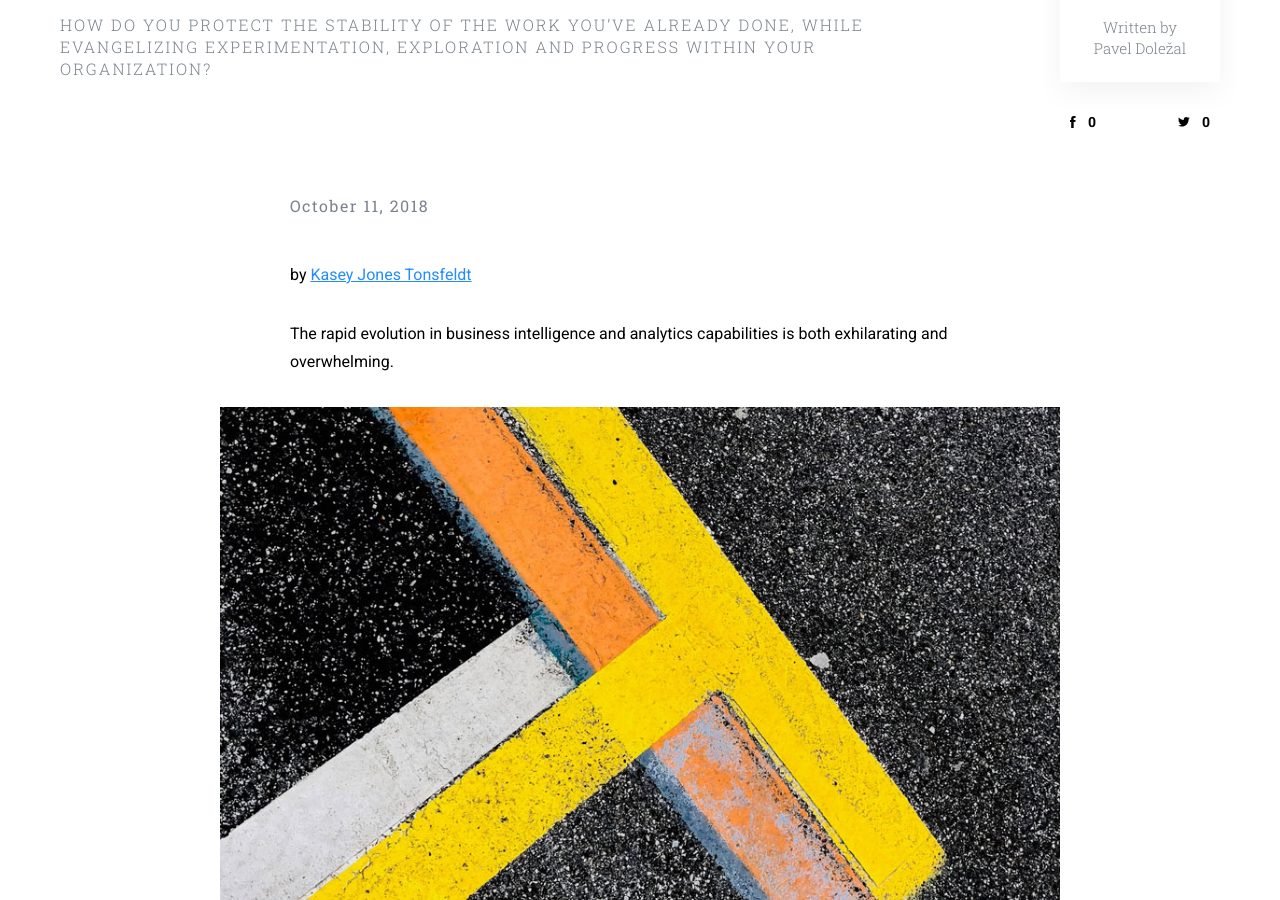
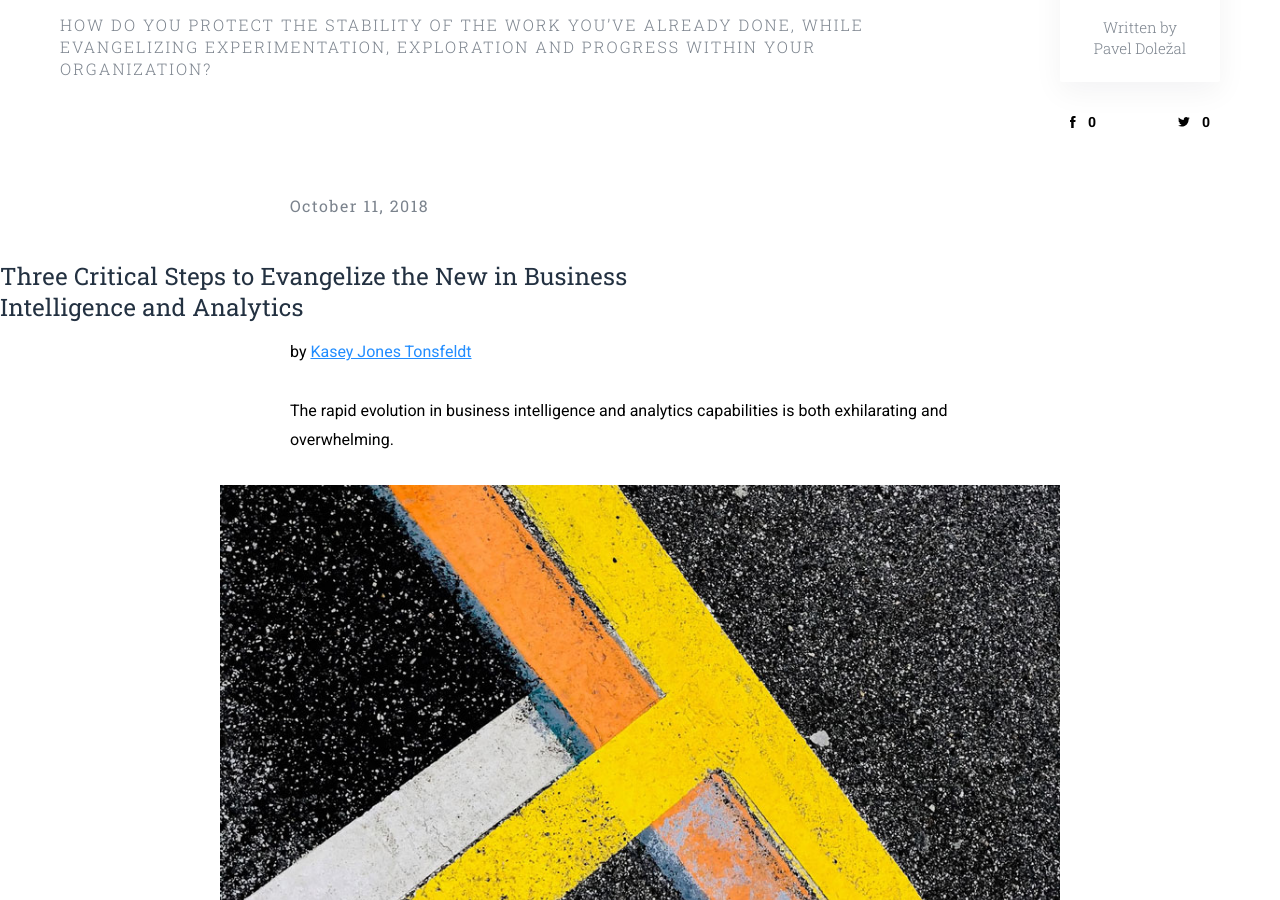
Before and after one commit to keboola/blog, a Jekyll site: the page built from _posts/2018-10-11-three-critical.md, in a window 1280 px wide and 900 px high, scrolled down 341 px. Built offline with Jekyll 4.4.1, drawn with Linux system fonts in a browser that asks for light colours; nearby versions of some CDN libraries.

Commit message:
Update from Forestry.io - Updated three-critical.md

```diff
--- a/_posts/2018-10-11-three-critical.md
+++ b/_posts/2018-10-11-three-critical.md
@@ -10,13 +10,15 @@ coverphoto: ''
 coverphoto_slider: "/uploads/critical.jpg"
 
 ---
+### Three Critical Steps to Evangelize the New in Business Intelligence and Analytics
+
 by [Kasey Jones Tonsfeldt](http://blog.keboola.com/author/20616)
 
 The rapid evolution in business intelligence and analytics capabilities is both exhilarating and overwhelming.
 
 ![](/uploads/criticalArticle.jpg)
 
-> ## How do you protect the stability of the work you’ve already done, while evangelizing experimentation, exploration and progress within your organization?
+> ### How do you protect the stability of the work you’ve already done, while evangelizing experimentation, exploration and progress within your organization?
 
 We’ve got a few tips for you.
 
```
